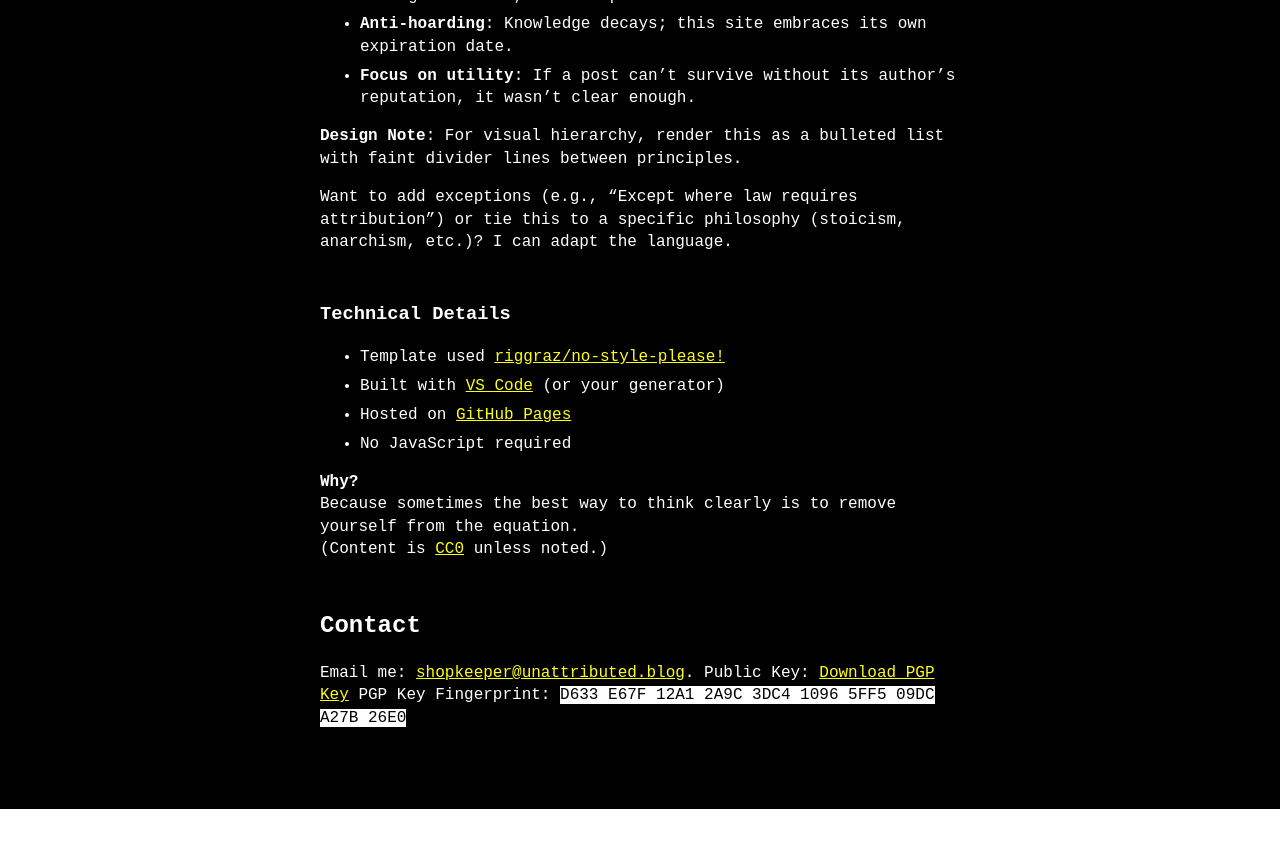
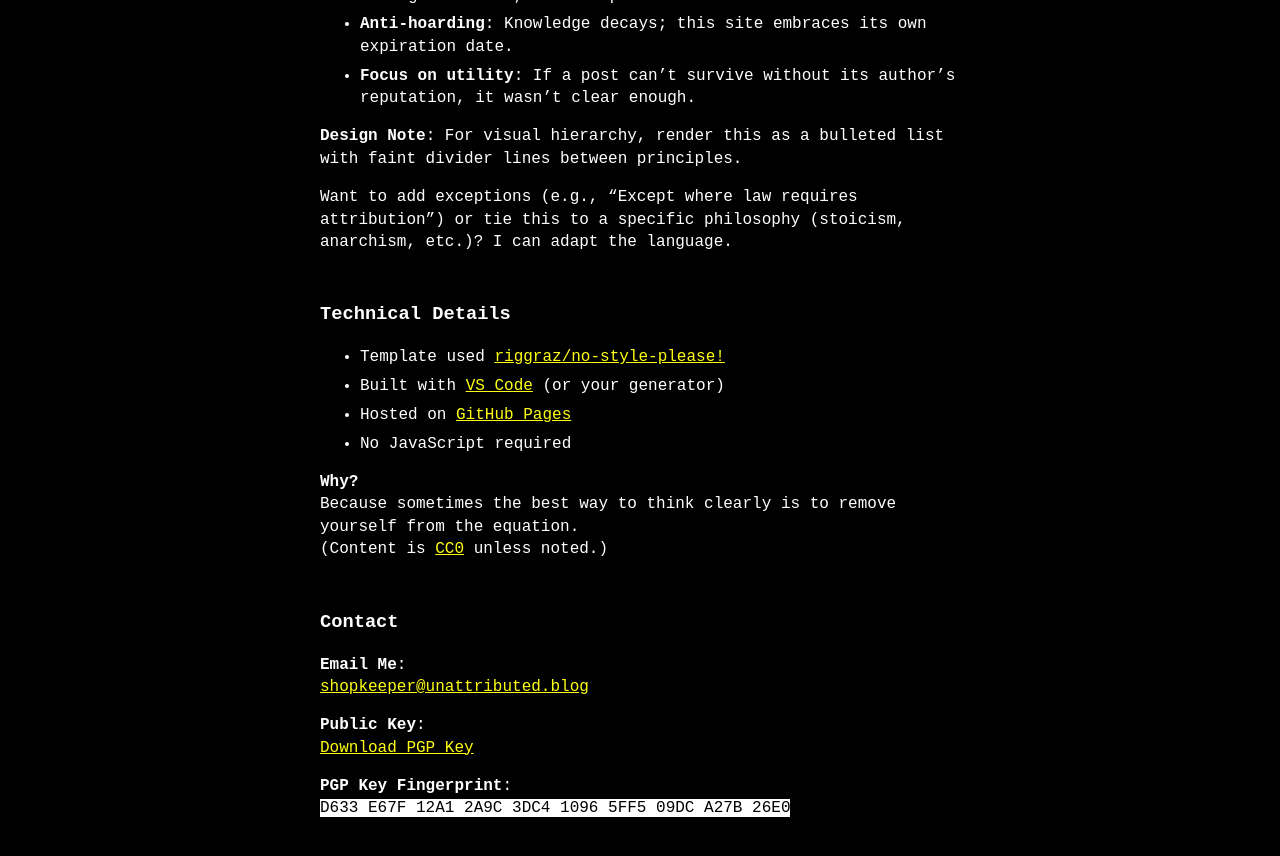
Before and after one commit to unattributed/unattributed.github.io, a Jekyll site: the page built from about.md, in a window 1280 px wide and 900 px high, scrolled down 1991 px. Shown: the top 856 px of the window. Built offline with Jekyll 4.4.1, drawn with Linux system fonts in a browser that asks for light colours; before the commit the page ends 2800 px from its top, so only the background shows below that.

```diff
--- a/about.md
+++ b/about.md
@@ -79,7 +79,13 @@ Want to add exceptions (e.g., "Except where law requires attribution") or tie th
 Because sometimes the best way to think clearly is to remove yourself from the equation.
 (Content is [CC0](https://creativecommons.org/publicdomain/zero/1.0/) unless noted.)
 
-## Contact
-Email me: [shopkeeper@unattributed.blog](mailto:shopkeeper@unattributed.blog).
-Public Key: [Download PGP Key](https://unattributed.github.io/publickey.shopkeeper%40unattributed.blog-d633e67f12a12a9c3dc410965ff509dca27b26e0.asc)
-PGP Key Fingerprint: `D633 E67F 12A1 2A9C 3DC4 1096 5FF5 09DC A27B 26E0`
+### Contact
+
+**Email Me**:
+[shopkeeper@unattributed.blog](mailto:shopkeeper@unattributed.blog)
+
+**Public Key**:
+[Download PGP Key](https://unattributed.github.io/publickey.shopkeeper%40unattributed.blog-d633e67f12a12a9c3dc410965ff509dca27b26e0.asc)
+
+**PGP Key Fingerprint**:
+`D633 E67F 12A1 2A9C 3DC4 1096 5FF5 09DC A27B 26E0`
```
